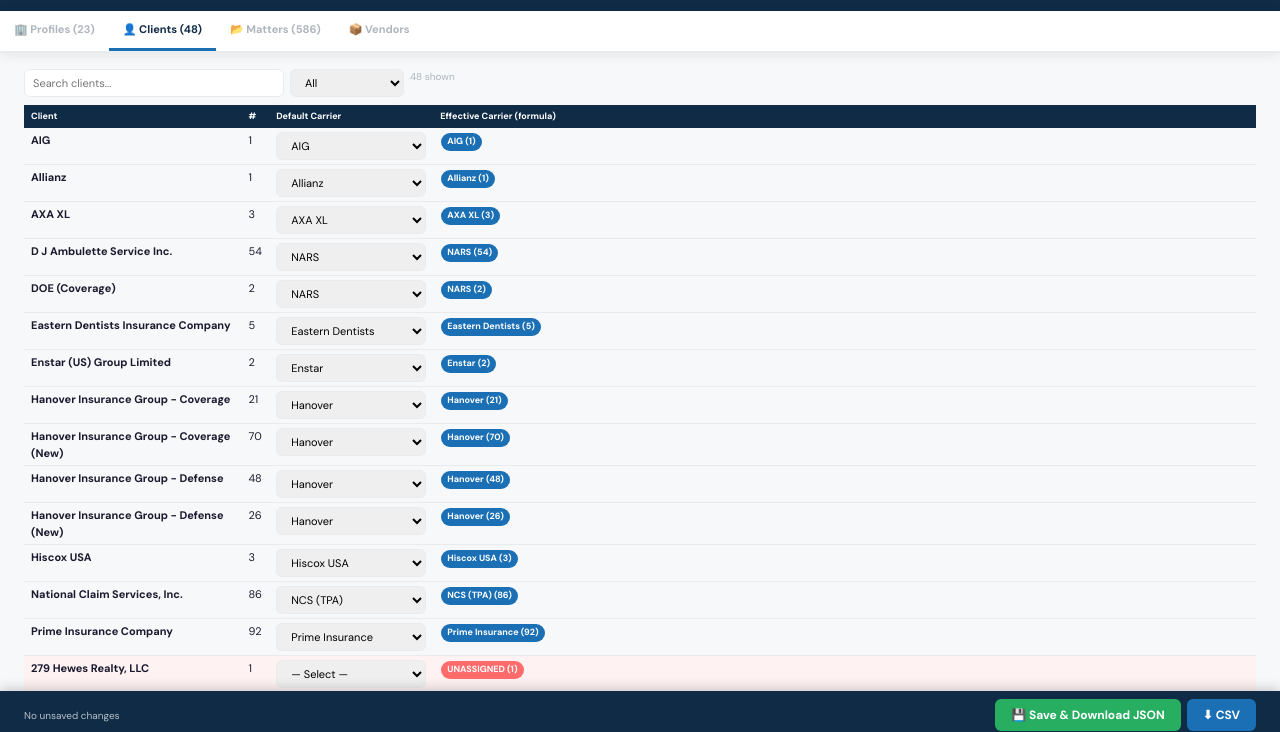
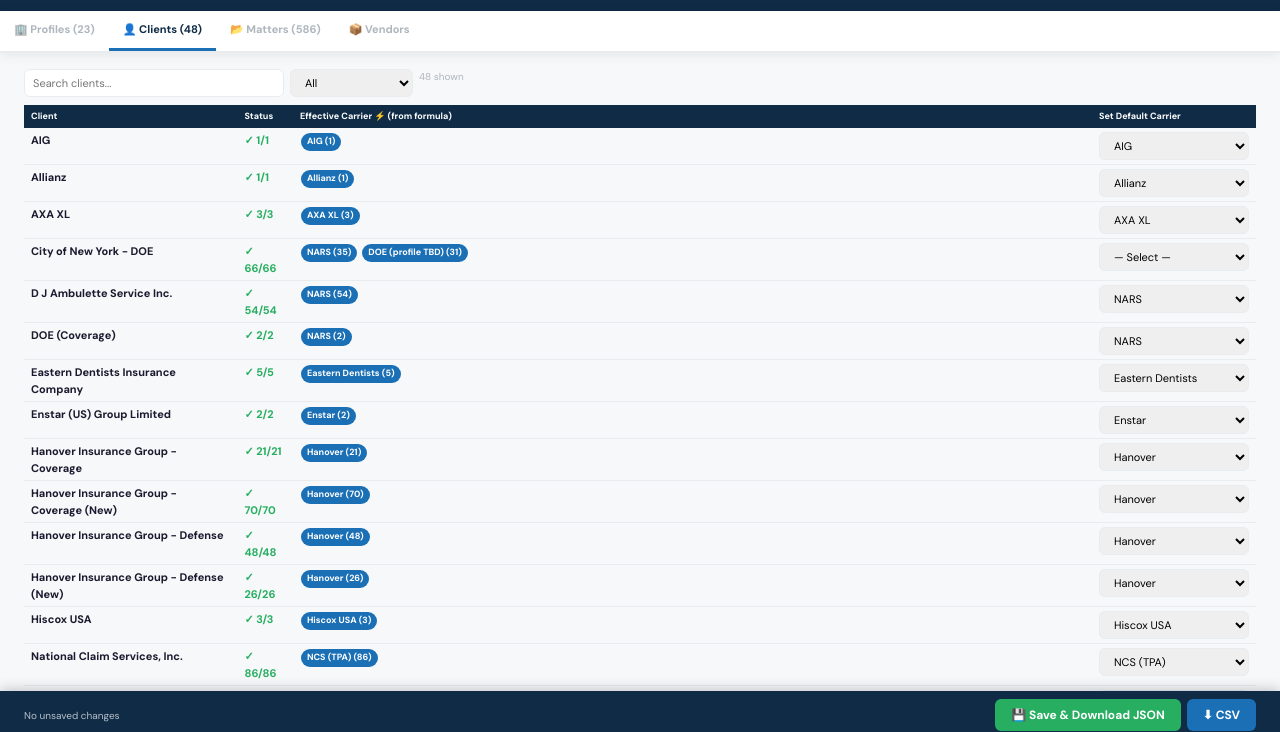
Before and after one commit to jasonadams93191/SDSBillingProfiles, a website: page public/index.html in a window 1280 px wide. Both pictures are taken after a click on the element "👤 Clients (48)". Shown: the part 61-793 px from the top of the page. Drawn offline with Linux system fonts and the light colour scheme.

Commit message:
Fix: Clients tab now uses same eff() formula as Matters tab
- Effective Carrier column is now primary on Clients tab (same formula)
- Status column shows assigned/total count (green/orange/red)
- Red rows only when client has unassigned matters, not just no default
- Clients sorted by % assigned (fully assigned at top)
- Filter: All / All Assigned / Has Unassigned (formula-based, not default-based)
- Set Default Carrier dropdown moved to last column (editing tool)

```diff
--- a/public/index.html
+++ b/public/index.html
@@ -738,10 +738,10 @@
 <div class="pn" id="p-clients">
 <div style="display:flex;gap:6px;margin-bottom:8px;flex-wrap:wrap">
 <input type="text" id="cS" placeholder="Search clients..." oninput="renderClients()" class="sr" style="width:260px">
-<select id="cF" onchange="renderClients()" class="sr"><option value="all">All</option><option value="ok">Has Default</option><option value="gap">Needs Default</option></select>
+<select id="cF" onchange="renderClients()" class="sr"><option value="all">All</option><option value="ok">All Assigned</option><option value="gap">Has Unassigned</option></select>
 <span id="cCt" style="font-size:10px;color:var(--g4)"></span>
 </div>
-<table><thead><tr><th>Client</th><th>#</th><th>Default Carrier</th><th>Effective Carrier (formula)</th></tr></thead><tbody id="cBody"></tbody></table></div>
+<table><thead><tr><th>Client</th><th>Status</th><th>Effective Carrier ⚡ (from formula)</th><th>Set Default Carrier</th></tr></thead><tbody id="cBody"></tbody></table></div>
 <div class="pn" id="p-matters">
 <div style="background:var(--sk);border:2px solid var(--bl);border-radius:var(--r);padding:8px 12px;margin-bottom:8px;font-size:11px">
 <b>Effective Carrier</b> = Matter Carrier <b>||</b> Client Default <b>||</b> UNASSIGNED &nbsp;— changes to Client Default auto-update all its matters</div>
@@ -805,29 +805,53 @@
     const q=(document.getElementById('cS')?.value||'').toLowerCase();
     const f=document.getElementById('cF')?.value||'all';
     let h='',shown=0;
-    for(const c of [...CL].sort((a,b)=>{const da=CD[a]||'',db=CD[b]||'';if(da&&!db)return-1;if(!da&&db)return 1;return a.localeCompare(b);})){
+    for(const c of [...CL].sort((a,b)=>{
+        // Sort by: how many unassigned matters (fewer = better = top)
+        const ua=M.filter((m,i)=>m.c===a&&!eff(i)).length;
+        const ub=M.filter((m,i)=>m.c===b&&!eff(i)).length;
+        const ta=M.filter(m=>m.c===a).length;
+        const tb=M.filter(m=>m.c===b).length;
+        const pa=ta?ua/ta:1, pb=tb?ub/tb:1;
+        if(pa!==pb)return pa-pb;
+        return a.localeCompare(b);
+    })){
         const def=CD[c]||'';
-        const mc=M.filter(m=>m.c===c).length;
-        // Effective carriers for this client
+        const matters=[];
         const effs={};
-        M.forEach((m,i)=>{if(m.c===c){const e=eff(i)||'UNASSIGNED';effs[e]=(effs[e]||0)+1;}});
+        M.forEach((m,i)=>{if(m.c===c){matters.push(i);const e=eff(i)||'UNASSIGNED';effs[e]=(effs[e]||0)+1;}});
+        const mc=matters.length;
+        const unassigned=effs['UNASSIGNED']||0;
+        const assigned=mc-unassigned;
 
-        if(q&&!c.toLowerCase().includes(q)&&!def.toLowerCase().includes(q))continue;
-        if(f==='ok'&&!def)continue;
-        if(f==='gap'&&def)continue;
+        // Effective carrier: the formula result for this client's matters
+        const carrierKeys=Object.keys(effs).filter(k=>k!=='UNASSIGNED');
+        const effectiveDisplay=carrierKeys.length===1?carrierKeys[0]:carrierKeys.length>1?'Mixed ('+carrierKeys.length+')':'UNASSIGNED';
+
+        if(q&&!(c+' '+effectiveDisplay+' '+def).toLowerCase().includes(q))continue;
+        if(f==='ok'&&unassigned===mc)continue;
+        if(f==='gap'&&unassigned===0)continue;
         shown++;
 
-        const bg=def?'':'background:var(--rb)';
+        // Red only if ANY matters are unassigned
+        const bg=unassigned>0?'background:var(--rb)':'';
+
+        // Effective carrier tags
         const tags=Object.entries(effs).sort((a,b)=>b[1]-a[1]).map(([k,v])=>
             `<span class="tg" style="background:${k==='UNASSIGNED'?'var(--co)':'var(--bl)'};color:#fff">${k} (${v})</span>`
         ).join(' ');
 
+        // Status
+        const status=unassigned===0?`<span style="color:var(--gn);font-weight:700">✓ ${assigned}/${mc}</span>`
+            :unassigned===mc?`<span style="color:var(--co);font-weight:700">✗ 0/${mc}</span>`
+            :`<span style="color:var(--or);font-weight:700">⚠ ${assigned}/${mc}</span>`;
+
         const opts=CN.map(n=>`<option${n===def?' selected':''}>${n}</option>`).join('');
         const safe=c.replace(/[^a-zA-Z0-9]/g,'_').slice(0,30);
 
-        h+=`<tr style="${bg}"><td><b>${c}</b></td><td>${mc}</td>`;
+        h+=`<tr style="${bg}"><td><b>${c}</b></td><td>${status}</td>`;
+        h+=`<td>${tags}</td>`;
         h+=`<td><select id="cd_${safe}" data-client="${c.replace(/"/g,'&quot;')}" onchange="setCD(this)" class="sr" style="width:150px"><option value="">— Select —</option>${opts}</select></td>`;
-        h+=`<td>${tags}</td></tr>`;
+        h+=`</tr>`;
     }
     document.getElementById('cBody').innerHTML=h;
     document.getElementById('cCt').textContent=shown+' shown';
```
